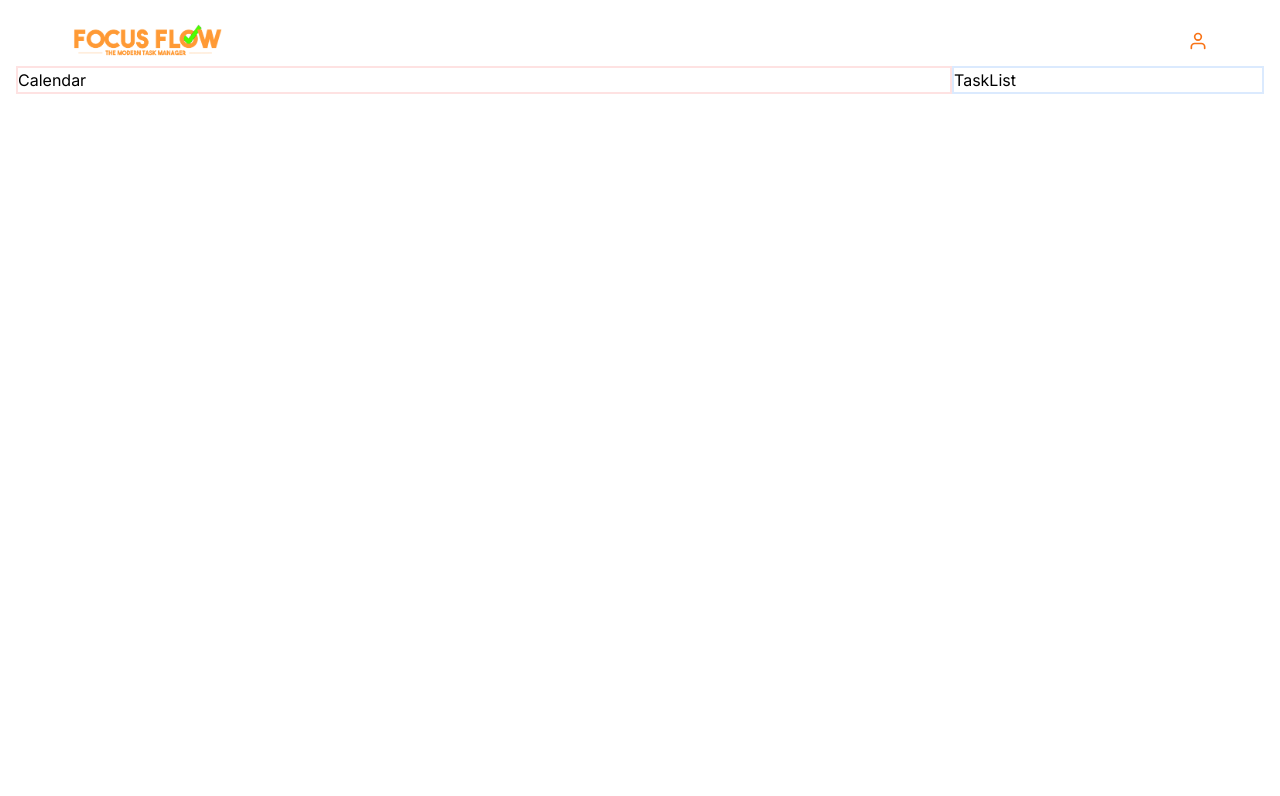
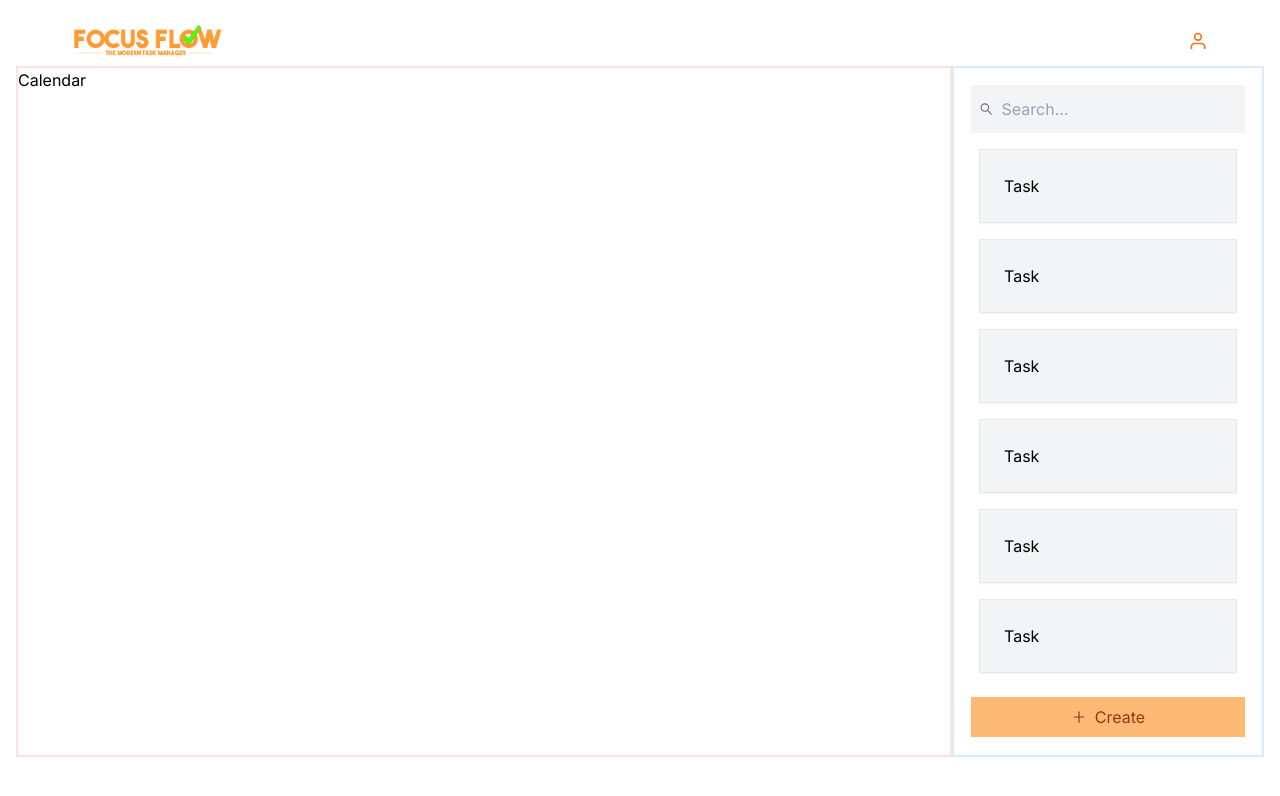
Before and after one commit to colintle/FocusFlow, a Next.js app in the folder focus-flow/: page /home in a window 1280 px wide. Shown: the top 796 px of the page. Built offline with nearby package versions, Linux system fonts and the light colour scheme.

Commit message:
Start of the Tasks Column

```diff
--- a/focus-flow/src/app/components/SearchBar.tsx
+++ b/focus-flow/src/app/components/SearchBar.tsx
@@ -1,7 +1,15 @@
+import {AiOutlineSearch} from "react-icons/ai";
+
 function SearchBar() {
+    const placeholder = <AiOutlineSearch/> + " Search..."
     return (
-        <div>
-            SearchBar
+        <div className="flex items-center bg-gray-100 w-full px-2 py-3">
+            <AiOutlineSearch className="text-gray-500 mr-2" />
+            <input
+                type="text"
+                placeholder="Search..."
+                className="bg-transparent w-full focus:outline-none"
+            />
         </div>
     );
 }
--- /dev/null
+++ b/focus-flow/src/app/components/Task.tsx
@@ -0,0 +1,10 @@
+function Task() {
+    return (
+        // The gray background is for testing: Change this in prod
+        <div className="border p-6 shadow-sm bg-gray-100 mx-2">
+            Task
+        </div>
+    )
+}
+
+export default Task;
--- a/focus-flow/src/app/components/TaskList.tsx
+++ b/focus-flow/src/app/components/TaskList.tsx
@@ -1,7 +1,31 @@
+"use client";
+
+import {useState} from "react";
+import {AiOutlinePlus} from "react-icons/ai";
+
+import SearchBar from "./SearchBar";
+import Task from "./Task";
+
 function TaskList() {
+    const [tasks, setTasks] = useState(["dummyData", "dummyData", "dummyData", "dummyData","dummyData", "dummyData", "dummyData", "dummyData","dummyData", "dummyData", "dummyData", "dummyData","dummyData", "dummyData", "dummyData", "dummyData","dummyData", "dummyData", "dummyData", "dummyData","dummyData", "dummyData", "dummyData", "dummyData","dummyData", "dummyData", "dummyData", "dummyData","dummyData", "dummyData", "dummyData", "dummyData","dummyData", "dummyData", "dummyData", "dummyData","dummyData", "dummyData", "dummyData", "dummyData", "dummyData", "dummyData", "dummyData", "dummyData", "dummyData", "dummyData", "dummyData", "dummyData", "dummyData", "dummyData"])
+    //const [tasks, setTasks] = useState([])
     return (
-        <div className="w-full md:w-1/4 border-blue-100 border-2">
-            TaskList
+        <div className="w-full md:w-1/4 border-blue-100 border-2 h-full flex items-center justify-center">
+            <div>
+                <SearchBar/>
+                <div className="mt-4 space-y-4 overflow-scroll max-h-[calc(100vh-17rem)]">
+                    {
+                        tasks.map((task) => (
+                            // In the future, pass in props for the task
+                            <Task/>
+                        ))
+                    }
+                </div>
+                <button className="text-orange-800 flex items-center justify-center bg-orange-300 hover:bg-orange-400 py-2 w-full mt-5">
+                    <AiOutlinePlus className="mr-2 text-orange-800" />
+                    Create
+                </button>
+            </div>
         </div>
     );
 }
--- a/focus-flow/src/app/home/page.tsx
+++ b/focus-flow/src/app/home/page.tsx
@@ -7,9 +7,9 @@ import Header from '../components/Header';
 
 function HomePage() {
   return (
-    <div className="container mx-auto p-4">
+    <div className="container mx-auto p-4 h-screen">
       <Header/>
-      <div className="flex flex-col md:flex-row">
+      <div className="flex flex-col lg:flex-row h-[90%]">
         <Calendar/>
         <TaskList/>
       </div>
```
